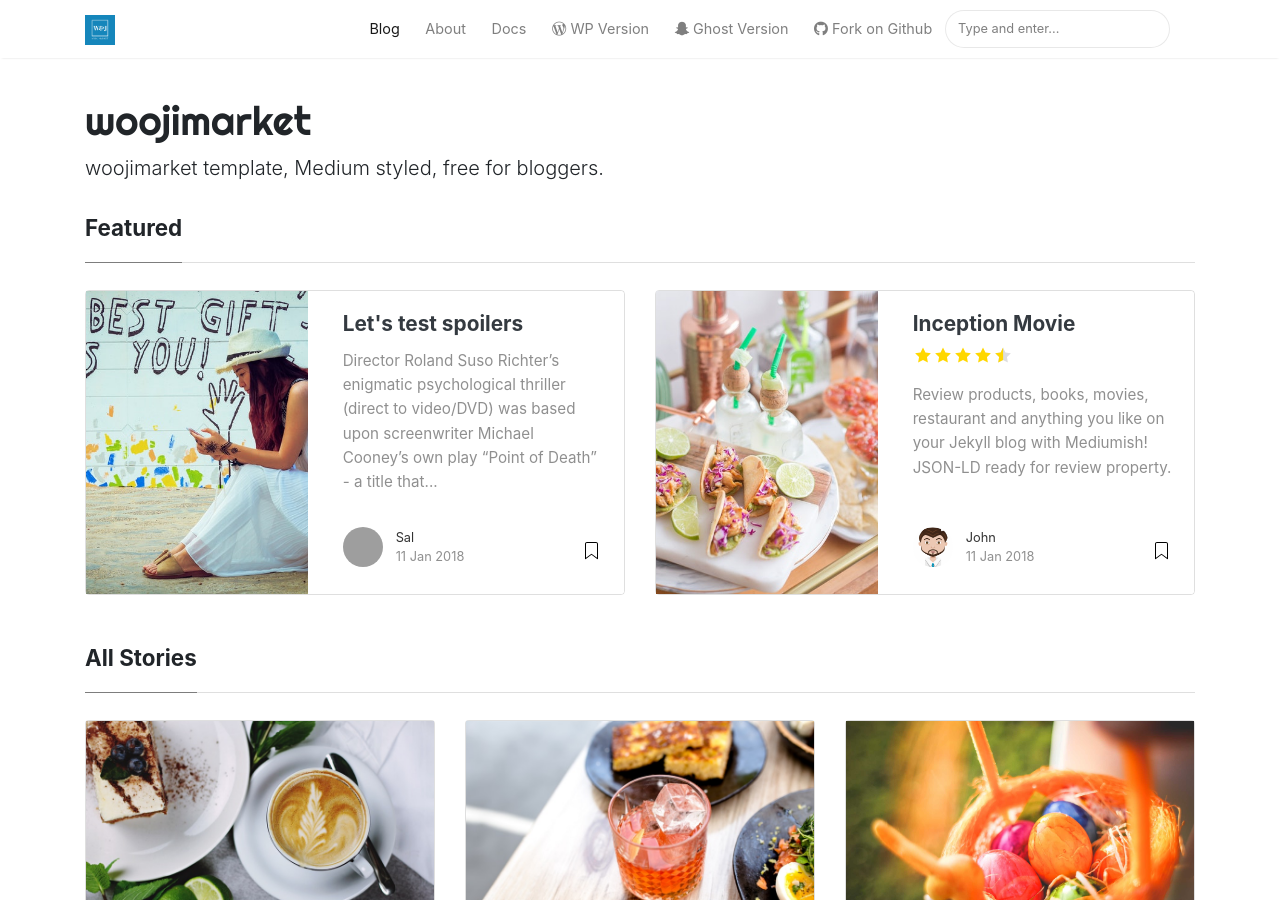
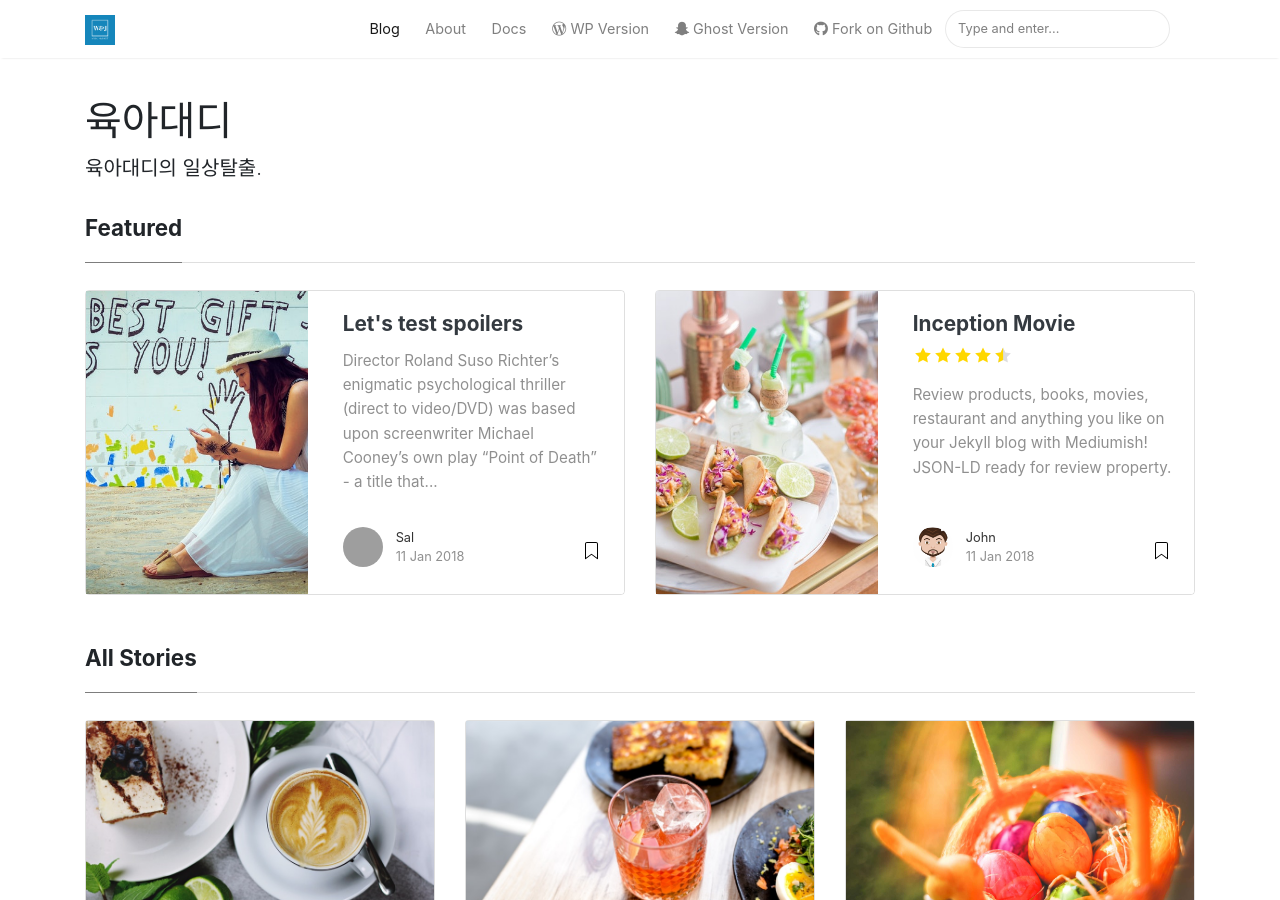
Before and after one commit to 19900630/woojimarket, a Jekyll site: the page built from index.html, in a window 1280 px wide and 900 px high. Built offline with Jekyll 4.4.1, drawn with Linux system fonts in a browser that asks for light colours; nearby versions of some CDN libraries; the list of posts is cut into pages by our own code; some of the changed text lies outside the part shown; grey boxes are pictures that could not be loaded.

Commit message:
Update _config.yml

```diff
--- a/_config.yml
+++ b/_config.yml
@@ -1,7 +1,7 @@
 # Site
-name: "woojimarket"
-title: "woojimarket"
-description: "woojimarket template, Medium styled, free for bloggers."
+name: "육아대디"
+title: "육아대디"
+description: "육아대디의 일상탈출."
 logo: 'assets/images/logo.png'
 favicon: 'assets/images/logo.png'
 baseurl: /woojimarket
```
